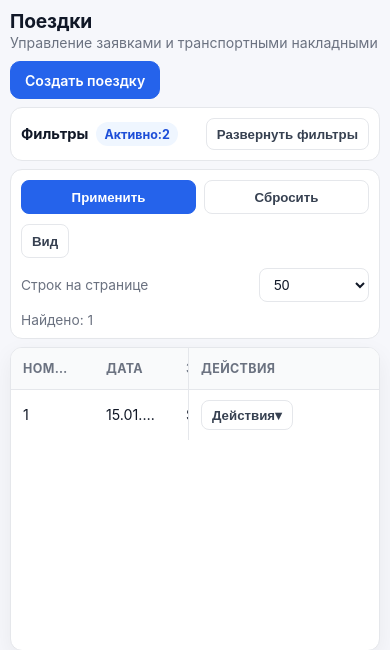
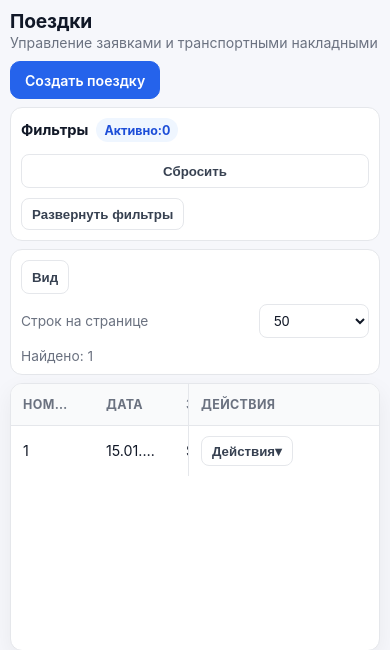
Before and after one commit to A-strata/transdoki, a Django app: page /trips/ in a window 390 px wide. Shown: the part 133-783 px from the top of the page. Run offline with Django 5.2, Linux system fonts and the light colour scheme; a user stored in the database is signed in; tables that the repository leaves empty hold one stand-in row (values such as "Sample post"); parts of the project's set-up code (start-up, migrations or seed data) failed here and were passed over.

Commit message:
Доработать фильтр, правила их подсчёта, поведение подсветки

```diff
--- a/static/trips/css/trips_list.css
+++ b/static/trips/css/trips_list.css
@@ -105,6 +105,13 @@
     padding: 10px 12px;
 }
 
+.filters-panel-left {
+    display: flex;
+    align-items: center;
+    gap: 12px;
+    flex-wrap: wrap;
+}
+
 .filters-panel-meta {
     display: flex;
     align-items: center;
@@ -144,6 +151,10 @@
 }
 
 .filters-panel.is-collapsed .filters-panel-body {
+    display: none;
+}
+
+.filters-panel.is-collapsed [data-submit-filters] {
     display: none;
 }
 
@@ -214,9 +225,13 @@
 
 .filters-actions {
     display: flex;
-    align-items: flex-end;
+    align-items: center;
     gap: 8px;
     flex-wrap: wrap;
+}
+
+.filters-actions-header {
+    align-items: center;
 }
 
 /* 4) Тулбар */
@@ -705,7 +720,8 @@
     }
 
     .toolbar-left,
-    .toolbar-right {
+    .toolbar-right,
+    .filters-panel-left {
         width: 100%;
     }
 }
@@ -822,7 +838,3 @@
 .filters-actions-placeholder {
     display: none;
 }
-
-.filters-actions-toolbar {
-    align-items: center;
-}
--- a/trips/templates/trips/trip_list.html
+++ b/trips/templates/trips/trip_list.html
@@ -18,9 +18,20 @@
 
     <form method="get" class="filters-panel" data-trip-filters>
         <div class="filters-panel-header">
-            <div class="filters-panel-meta">
-                <h2 class="filters-panel-title">Фильтры</h2>
-                <span class="filters-panel-badge" data-filters-active-badge hidden>Активно: <span data-filters-active-count>0</span></span>
+            <div class="filters-panel-left">
+                <div class="filters-panel-meta">
+                    <h2 class="filters-panel-title">Фильтры</h2>
+                    <span class="filters-panel-badge" data-filters-active-badge hidden>Активно: <span data-filters-active-count>0</span></span>
+                </div>
+
+                <div class="filters-actions filters-actions-header">
+                    <button type="submit" class="tms-btn tms-btn-primary" data-submit-filters>
+                        Применить
+                    </button>
+                    <button type="button" class="tms-btn tms-btn-secondary" data-filter="reset">
+                        Сбросить
+                    </button>
+                </div>
             </div>
 
             <button
@@ -105,12 +116,17 @@
                 <div class="filters-block-title">Контрагенты</div>
 
                 <div class="filters-bar filters-bar-contractors">
-                    <label class="filter-field filter-field-compact {% if filters.contractor_role %}is-active{% endif %}">
+                    <label class="filter-field filter-field-compact {% if filters.contractor_query %}is-active{% endif %}">
                         <span class="filter-label">Роль</span>
                         <select class="filter-select" name="contractor_role" data-filter="contractor_role">
-                            <option value="">Все</option>
                             {% for value, label in contractor_role_options %}
-                                <option value="{{ value }}" {% if filters.contractor_role == value %}selected{% endif %}>
+                                <option value="{{ value }}"
+                                    {% if filters.contractor_role %}
+                                        {% if filters.contractor_role == value %}selected{% endif %}
+                                    {% else %}
+                                        {% if forloop.first %}selected{% endif %}
+                                    {% endif %}
+                                >
                                     {{ label }}
                                 </option>
                             {% endfor %}
@@ -136,15 +152,6 @@
 
         <div class="table-toolbar">
             <div class="toolbar-left">
-                <div class="filters-actions filters-actions-toolbar">
-                    <button type="submit" class="tms-btn tms-btn-primary" data-submit-filters>
-                        Применить
-                    </button>
-                    <button type="button" class="tms-btn tms-btn-secondary" data-filter="reset">
-                        Сбросить
-                    </button>
-                </div>
-
                 <div class="columns-visibility" data-columns-visibility>
                     <button type="button" class="tms-btn tms-btn-secondary" data-visibility-toggle aria-expanded="false">
                         Вид
```
Also changed, not shown: static/trips/js/trips_filters_panel.js (+28 -21 lines).
